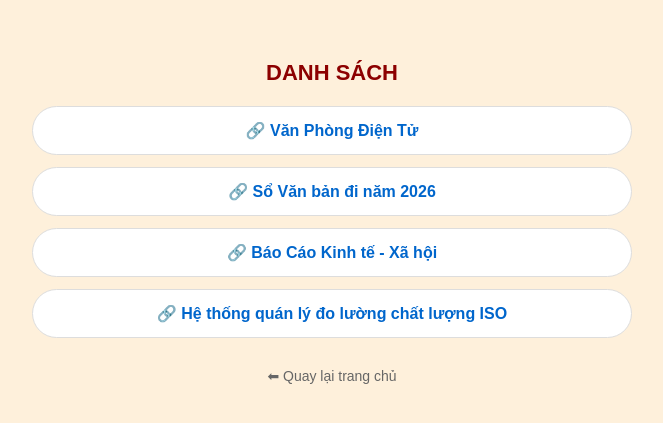
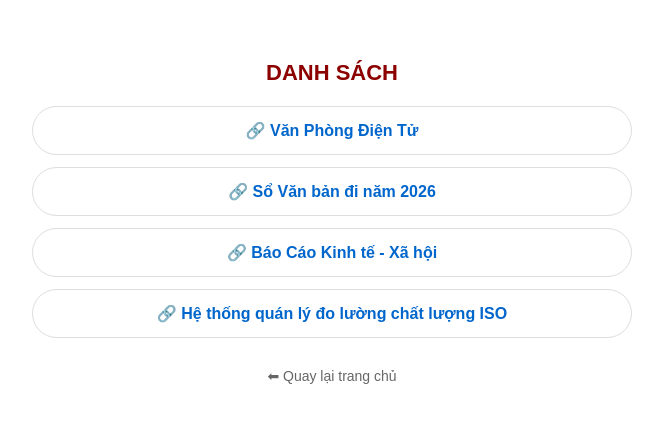
Before and after one commit to Tmy156/LINK, a plain HTML site: page hethongsso.html in a window 1280 px wide. Shown: the part 185-608 px from the top of the page, without its empty margins (308-971 px from the left). Drawn offline with Linux system fonts and the light colour scheme.

Commit message:
Update hethongsso.html

```diff
--- a/hethongsso.html
+++ b/hethongsso.html
@@ -5,7 +5,10 @@
     <meta name="viewport" content="width=device-width, initial-scale=1.0">
     <title>Liên Kết - Hệ Thống SSO</title>
     <style>
-        body { font-family: Arial, sans-serif; background-color: #fef0db; display: flex; justify-content: center; align-items: center; min-height: 100vh; margin: 0; }
+        body { font-family: Arial, sans-serif;
+              /* background-color: #fef0db;  */
+
+              display: flex; justify-content: center; align-items: center; min-height: 100vh; margin: 0; }
         .container { width: 100%; max-width: 600px; text-align: center; }
         h1 { color: #8c0000; font-size: 22px; }
         .links-container { display: flex; flex-direction: column; gap: 12px; margin-top: 20px; }
```
